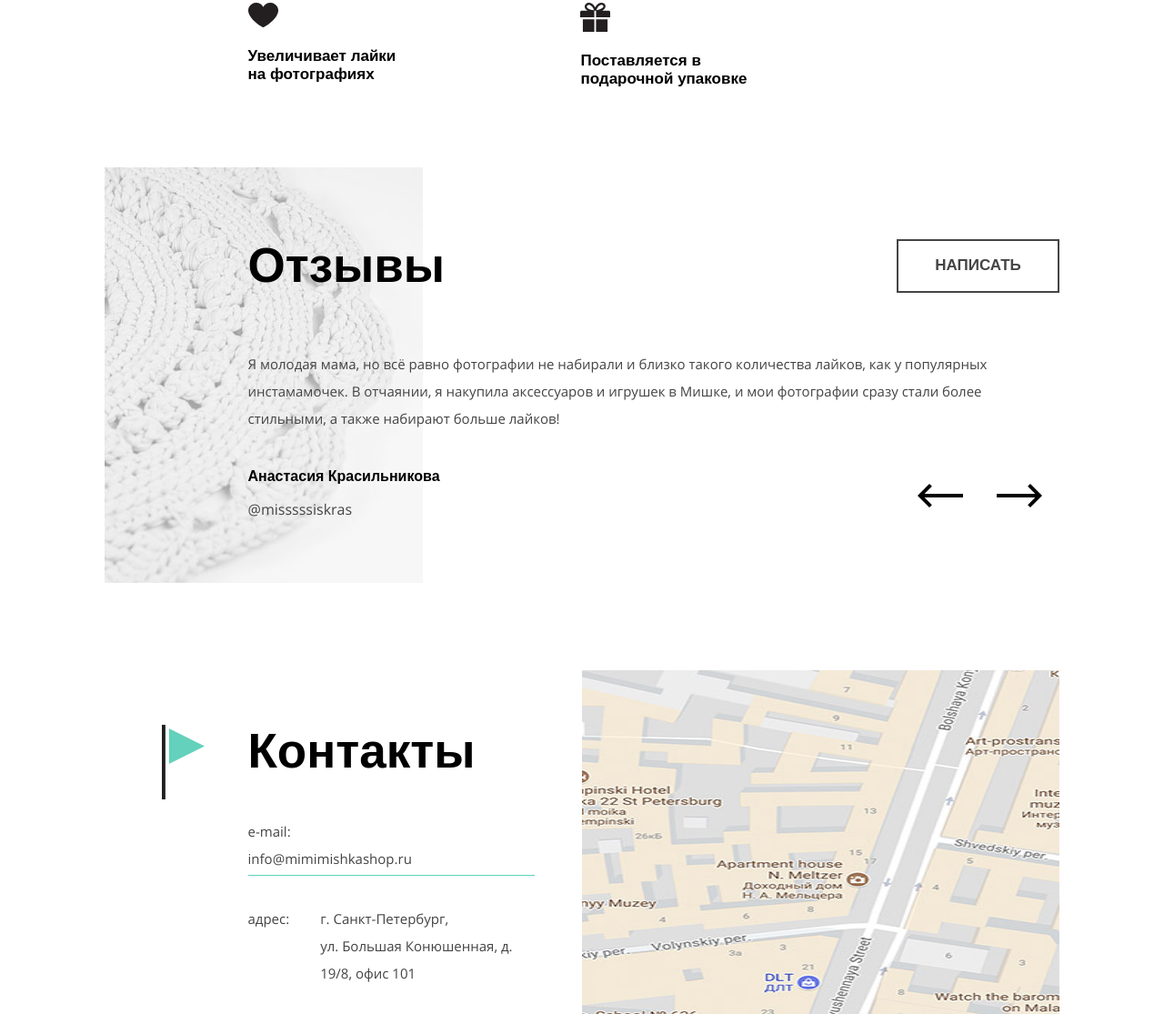
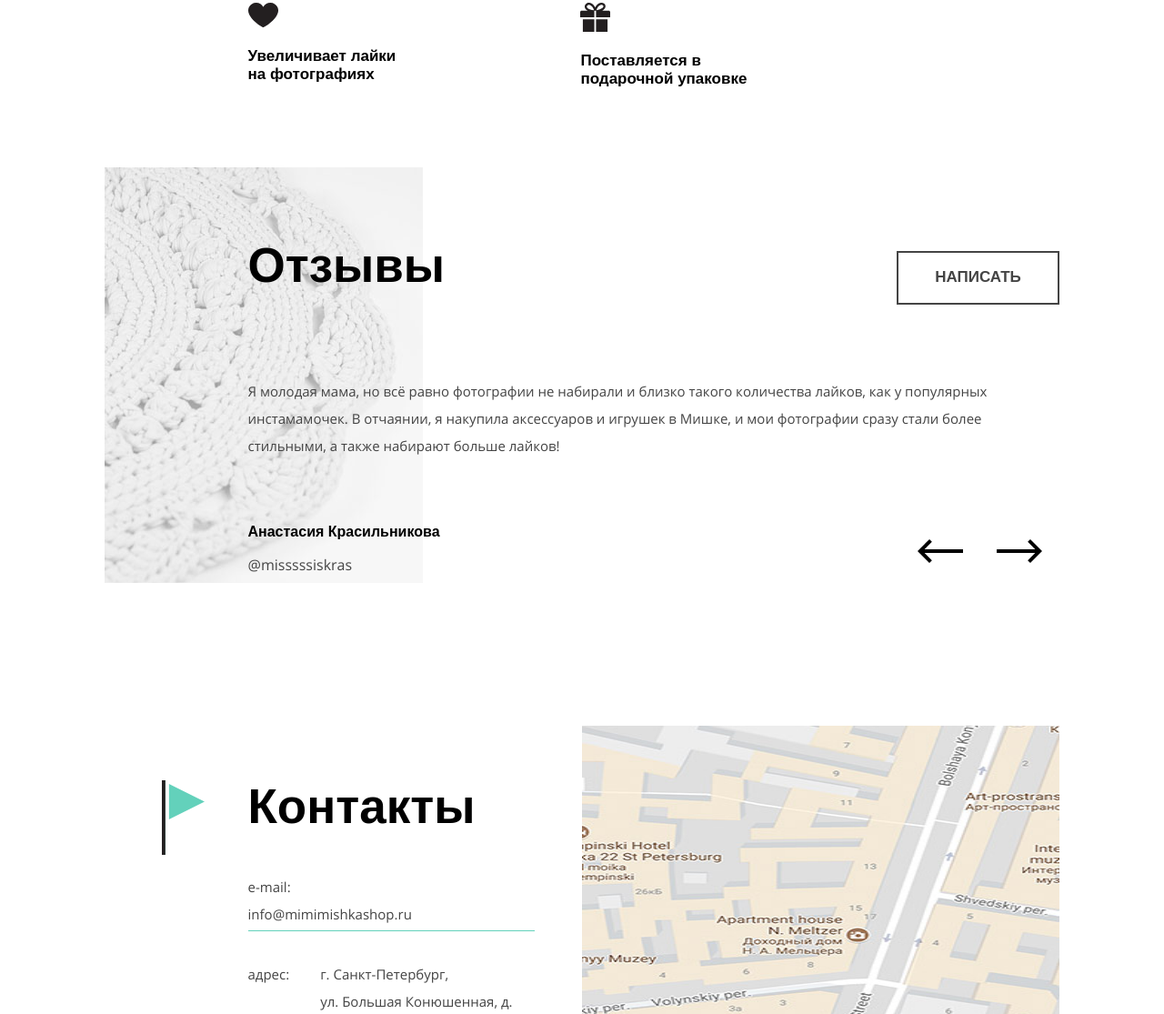
Before and after one commit to NastassiaD/627365-mishka, a website: page source/index.html in a window 1280 px wide. Shown: the part 2026-3141 px from the top of the page at 91% size. Drawn offline with nearby package versions, Linux system fonts and the light colour scheme; files that its build step writes are made by us from their sources; files whose address does not match are found by name.

Commit message:
Переделана верстка блока reviews

```diff
--- a/source/index.html
+++ b/source/index.html
@@ -117,22 +117,22 @@
         </ul>
       </section>
       <section class="reviews">
-        <div class="wrapper-main">
-          <div class="reviews__title title-style"><h2>Отзывы</h2></div>
-          <div class="reviews__list">
-            <blockquote class="reviews__item">
+        <div class="reviews__inner wrapper-main">
+          <h2 class="reviews__title title-style">Отзывы</h2>
+          <ul class="reviews__list">
+            <li class="reviews__item">
               <p class="reviews__text">Я молодая мама, но всё равно фотографии не набирали и близко такого количества лайков, как у популярных инстамамочек. В отчаянии, я накупила аксессуаров и игрушек в Мишке, и мои фотографии сразу стали более стильными, а также набирают больше лайков!</p>
-              <div class="reviews__author">
-                <p class="reviews__author-name">Анастасия Красильникова</p>
-                <p class="reviews__author-login">@misssssiskras</p>
-              </div>
-            </blockquote>
+            </li>
+          </ul>
+          <div class="reviews__author">
+            <p class="reviews__author-name">Анастасия Красильникова</p>
+            <span class="reviews__author-login">@misssssiskras</span>
           </div>
           <div class="reviews__controllers">
             <button class="reviews__controllers-button reviews__controllers-button--prev" type="button"></button>
             <button class="reviews__controllers-button reviews__controllers-button--next" type="button"></button>
           </div>
-          <a href="#" class="main-button main-button__leave-comment">Написать</a>
+          <a href="#" class="reviews__write-us main-button">Написать</a>
         </div>
       </section>
       <section class="contacts">
--- a/source/sass/_blocks/_reviews.scss
+++ b/source/sass/_blocks/_reviews.scss
@@ -50,6 +50,53 @@
   background-position: center;
 }
 
-.reviews::after {
+/*
 
+.reviews2 {
+  @media screen and (min-width: 768px) {
+    background-image: url(../img/review@1x.jpg);
+    background-repeat: no-repeat;
+  }
+  @media screen and (min-width: 1150px) {
+    width: 1050px;
+    margin: 0 auto;
+  }
+  &__inner2 {
+    @media screen and (min-width: 768px) {
+      display: flex;
+      flex-wrap: wrap;
+      align-items: baseline;
+      justify-content: space-between;
+      padding-top: 40px;
+      padding-bottom: 40px;
+    }
+  }
+  &__title2 {
+    @media screen and (min-width: 768px) {
+      order: -2;
+      max-width: 500px;
+    }
+    @media screen and (min-width: 1150px) {
+      margin-left: 15%;
+    }
+  }
+  &__list2 {
+    @media screen and (min-width: 768px) {
+      flex-basis: 100%;
+    }
+    @media screen and (min-width: 1150px) {
+      margin-left: 15%;
+    }
+  }
+  &__write-us {
+    @media screen and (min-width: 768px) {
+      order: -1;
+    }
+  }
+  &__author2 {
+    @media screen and (min-width: 1150px) {
+      margin-left: 15%;
+    }
+  }
 }
+ */
--- a/source/sass/_global/_page-main.scss
+++ b/source/sass/_global/_page-main.scss
@@ -12,6 +12,11 @@
 }
 
 .title-style {
+  color: $black;
+  font-family: 'opensansbold', sans-serif;
+  font-weight: 800;
+  line-height: 30px;
+  font-size: 25px;
   h2 {
     color: $black;
     font-family: 'opensansbold', sans-serif;
--- a/source/sass/_media.scss
+++ b/source/sass/_media.scss
@@ -105,6 +105,8 @@
   }
 
   .title-style {
+    font-size: 43px;
+    line-height: 50px;
     h2{
       font-size: 43px;
       line-height: 50px;
@@ -211,8 +213,21 @@
     }
   }
 
+  .reviews__inner {
+    display: flex;
+    flex-wrap: wrap;
+    align-items: baseline;
+    justify-content: space-between;
+  }
+
+  .reviews__title {
+    order: -2;
+    max-width: 500px;
+  }
+
   .reviews__list {
     margin-top: 65px;
+    flex-basis: 100%;
   }
 
   .reviews__controllers {
@@ -227,11 +242,9 @@
     padding: 26px 0 26px 0px;
   }
 
-  .main-button__leave-comment {
-    position: absolute;
-    top: 79px;
-    right: 0;
+  .reviews__write-us {
     width: 175px;
+    order: -1;
   }
 
   .contacts {
@@ -498,6 +511,8 @@
   }
 
   .title-style {
+    font-size: 53px;
+    line-height: 57px;
     h2 {
       font-size: 53px;
       line-height: 57px;
@@ -537,6 +552,10 @@
   }
 
   .reviews__list {
+    margin-left: 15%;
+  }
+
+  .reviews__author {
     margin-left: 15%;
   }
 
```
Also changed, not shown: source/reviews.html (added, +29 -0 lines).
